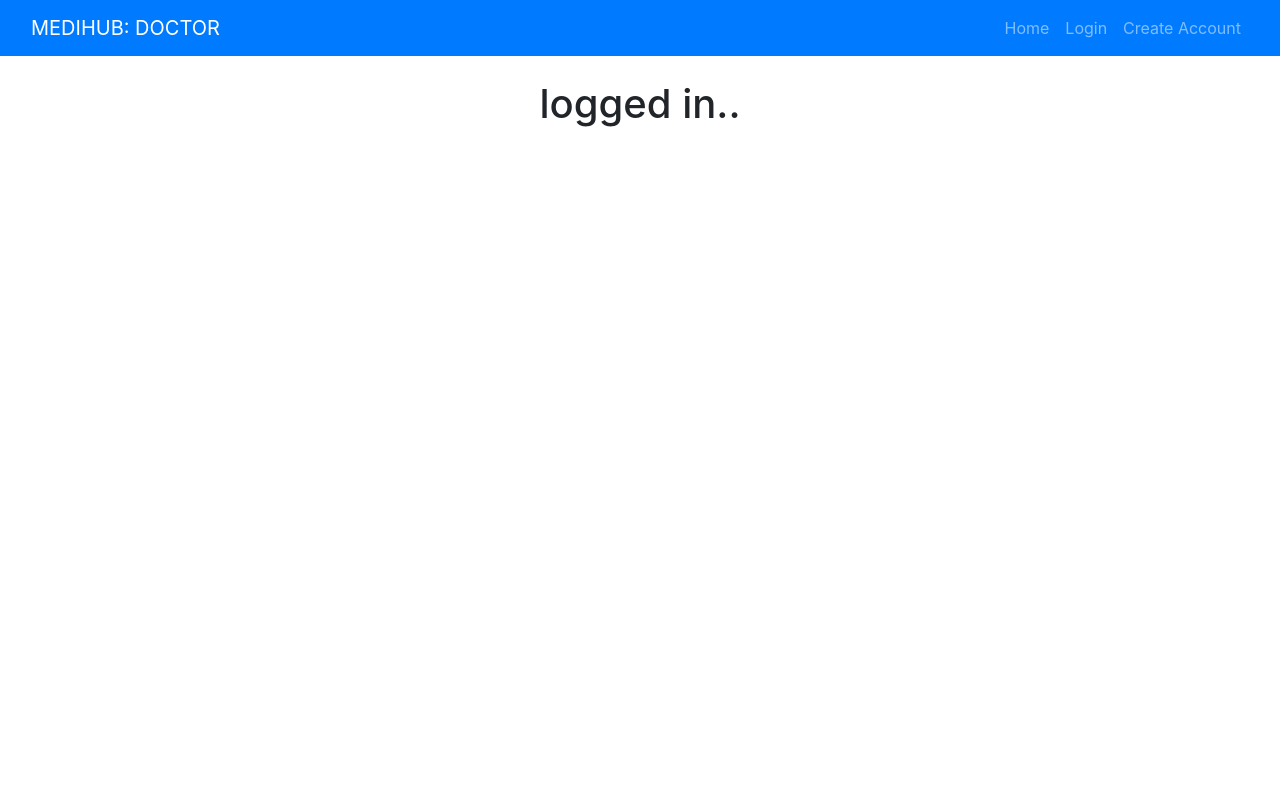
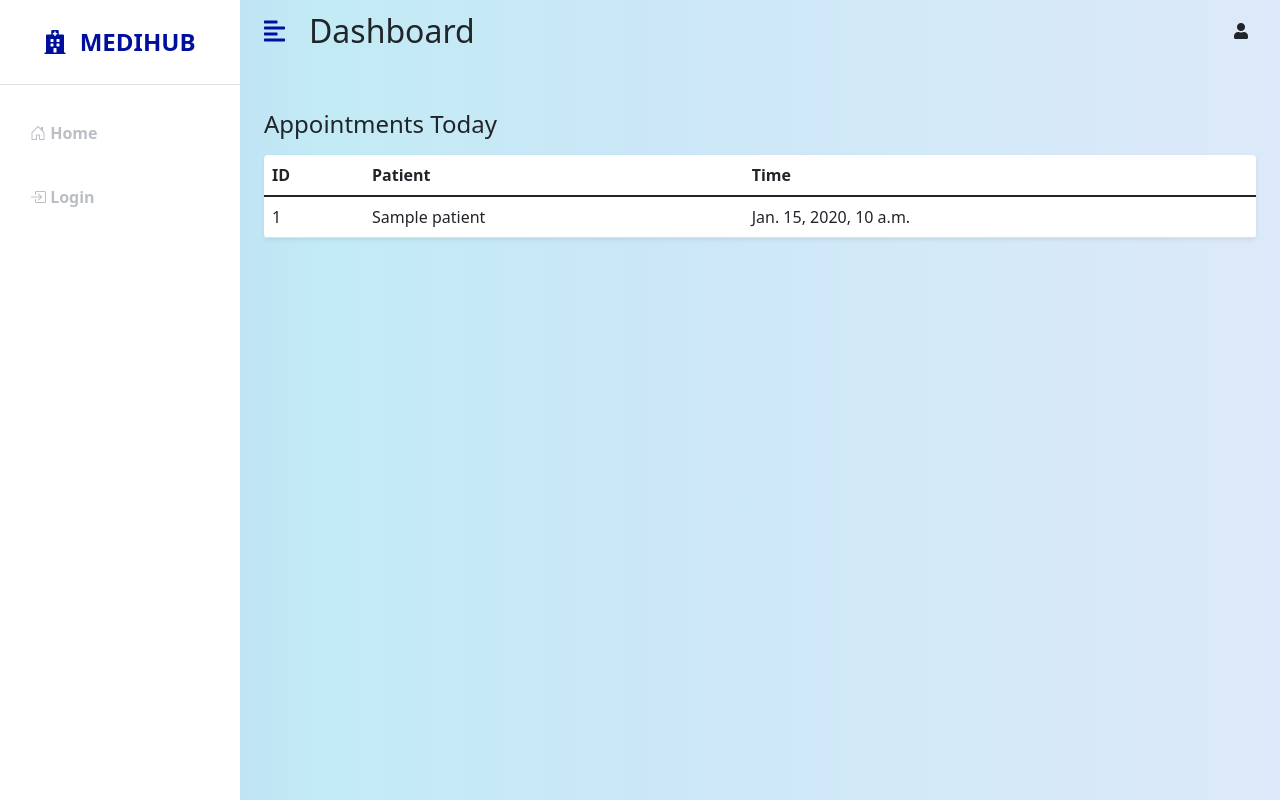
Before and after one commit to Yshaq/medihub, a Django app: template doctorapp/templates/doctorapp/dashboard.html in a window 1280 px wide. Run offline with Django 3.2, Linux system fonts and the light colour scheme; the template is opened without the code that fills it: most values are stand-ins (such as "Sample title", 1, 10 or a date in 2020); some libraries are stand-ins or nearby versions.

Commit message:
added frontend features to doctor

```diff
--- a/doctorapp/templates/doctorapp/base.html
+++ b/doctorapp/templates/doctorapp/base.html
@@ -1,24 +1,66 @@
 <!DOCTYPE html>
+{% load static %}
 <html lang="en">
+
 <head>
-    <meta charset="UTF-8">
-    <meta http-equiv="X-UA-Compatible" content="IE=edge">
-    <meta name="viewport" content="width=device-width, initial-scale=1.0">
+    <meta charset="UTF-8" />
+    <meta http-equiv="X-UA-Compatible" content="IE=edge" />
+    <meta name="viewport" content="width=device-width, initial-scale=1.0" />
+    <link rel="stylesheet" href="https://cdnjs.cloudflare.com/ajax/libs/font-awesome/5.15.3/css/all.min.css" />
+
     <title>Medihub</title>
     <!-- Bootstrap CSS -->
-    <link rel="stylesheet" href="https://maxcdn.bootstrapcdn.com/bootstrap/4.0.0/css/bootstrap.min.css" integrity="sha384-Gn5384xqQ1aoWXA+058RXPxPg6fy4IWvTNh0E263XmFcJlSAwiGgFAW/dAiS6JXm" crossorigin="anonymous">
+    <link href="https://cdn.jsdelivr.net/npm/bootstrap@5.1.3/dist/css/bootstrap.min.css" rel="stylesheet" integrity="sha384-1BmE4kWBq78iYhFldvKuhfTAU6auU8tT94WrHftjDbrCEXSU1oBoqyl2QvZ6jIW3" crossorigin="anonymous">
+    <!-- <link rel="stylesheet" href="{% static 'styles/style.css' %}"> -->
+    <link rel="stylesheet" href="{% static 'css/style.css' %}">
+    <link rel="stylesheet" href="https://cdn.jsdelivr.net/npm/bootstrap-icons@1.7.0/font/bootstrap-icons.css">
 </head>
+
 <body>
-    {% include 'doctorapp/navbar.html' %}
+    <div class="d-flex" id="wrapper">
+        <!-- Sidebar -->
+        <div class="bg-white" id="sidebar-wrapper">
+            <div class="sidebar-heading text-center py-4 primary-text fs-4 fw-bold text-uppercase border-bottom"><i
+                    class="fas fa-hospital me-2"></i> Medihub</div>
+            <div class="list-group list-group-flush my-3">
+                {% if user.is_authenticated %}
+                <a href="{% url 'doctor-dashboard' %}" class="list-group-item list-group-item-action bg-transparent second-text " id="dash"><i
+                        class="fas fa-tachometer-alt me-2"></i> Dashboard</a>
 
-    {% block content %}
 
-    {% endblock %}
+                <a href="{% url 'doctor-appointments' %}" class="list-group-item list-group-item-action bg-transparent second-text fw-bold "><i
+                        class="fas fa-clock me-2"></i> Appointments</a>
+
+                <a href="{% url 'doctor-logout' %}" class="list-group-item list-group-item-action bg-transparent second-text fw-bold "><i
+                        class="fas fa-power-off me-2"></i> Logout</a>
+                {% else %}
+                    <a href="{% url 'index' %}" class="list-group-item list-group-item-action bg-transparent second-text fw-bold"><i
+                        class="bi bi-house-door"></i> Home</a>
+                    <a href="{% url 'doctor-login' %}" class="list-group-item list-group-item-action bg-transparent second-text fw-bold"><i
+                        class="bi bi-box-arrow-in-right"></i> Login</a>
+                {% endif %}
+
+            </div>
+        </div>
+        <!-- /#sidebar-wrapper -->
+
+        <!-- Page Content -->
+        <div id="page-content-wrapper">
+
+            {% block content %}
+
+            {% endblock %}
+        </div>
+    </div>
+    <!-- /#page-content-wrapper -->
 
     <!--Bootstrap Scripts-->
     <script src="https://code.jquery.com/jquery-3.2.1.slim.min.js" integrity="sha384-KJ3o2DKtIkvYIK3UENzmM7KCkRr/rE9/Qpg6aAZGJwFDMVNA/GpGFF93hXpG5KkN" crossorigin="anonymous"></script>
     <script src="https://cdnjs.cloudflare.com/ajax/libs/popper.js/1.12.9/umd/popper.min.js" integrity="sha384-ApNbgh9B+Y1QKtv3Rn7W3mgPxhU9K/ScQsAP7hUibX39j7fakFPskvXusvfa0b4Q" crossorigin="anonymous"></script>
-    <script src="https://maxcdn.bootstrapcdn.com/bootstrap/4.0.0/js/bootstrap.min.js" integrity="sha384-JZR6Spejh4U02d8jOt6vLEHfe/JQGiRRSQQxSfFWpi1MquVdAyjUar5+76PVCmYl" crossorigin="anonymous"></script>
+
+
+    <script src="https://cdn.jsdelivr.net/npm/bootstrap@5.1.3/dist/js/bootstrap.bundle.min.js" integrity="sha384-ka7Sk0Gln4gmtz2MlQnikT1wXgYsOg+OMhuP+IlRH9sENBO0LRn5q+8nbTov4+1p" crossorigin="anonymous"></script>
+    <script src="{% static 'js/res.js' %}"></script>
 
 </body>
 </html>
--- a/doctorapp/templates/doctorapp/dashboard.html
+++ b/doctorapp/templates/doctorapp/dashboard.html
@@ -1,12 +1,60 @@
 {% extends 'doctorapp/base.html' %}
 
 {% block content %}
-<div id="wrapper">
 
-    <div class="page-content-wrapper">
-        <div class="container-fluid"><a class="btn btn-link" role="button" id="menu-toggle" href="#menu-toggle"><i class="fa fa-bars" ></i></a>
-            <h1 class="text-center" > logged in..{{ user.username }}</h1>
+<nav class="navbar navbar-expand-lg navbar-light bg-transparent py-1 px-4">
+    <div class="d-flex align-items-center justify-content-end">
+        <i class="fas fa-align-left primary-text fs-4 me-3" id="menu-toggle"></i>
+        <h2 class="fs-2 m-2">Dashboard</h2>
+    </div>
+    <div class="collapse navbar-collapse" id="navbarSupportedContent">
+        <ul class="navbar-nav ms-auto mb-2 mb-lg-0">
+            <li class="nav-item dropdown">
+
+                    <i class="fas fa-user me-2"></i>{{user.username}}
+
+
+            </li>
+        </ul>
+    </div>
+
+
+</nav>
+
+
+<div class="container-fluid px-4 ">
+
+
+    <div class="row my-5">
+        <h3 class="fs-4 mb-3">Appointments Today</h3>
+        <div class="col">
+            <table class="table bg-white rounded shadow-sm  table-hover">
+                <thead>
+                    <tr>
+
+                        <th scope="col">ID </th>
+                        <th scope="col">Patient</th>
+                        <th scope="col">Time</th>
+                    </tr>
+                </thead>
+                <tbody>
+                    {% for appo in appointments_today %}
+
+                    <tr>
+
+
+
+                        <td>{{appo.patient.id}}</td>
+                        <td>{{appo.patient}}</td>
+                        <td>{{appo.time}}</td></a>
+                    </tr>
+
+                    {% endfor %}
+                </tbody>
+            </table>
         </div>
     </div>
+
 </div>
+
 {% endblock %}
```
Also changed, not shown: doctorapp/templates/doctorapp/my_appointments.html (+52 -13 lines), doctorapp/views.py (+5 -2 lines), db.sqlite3.
